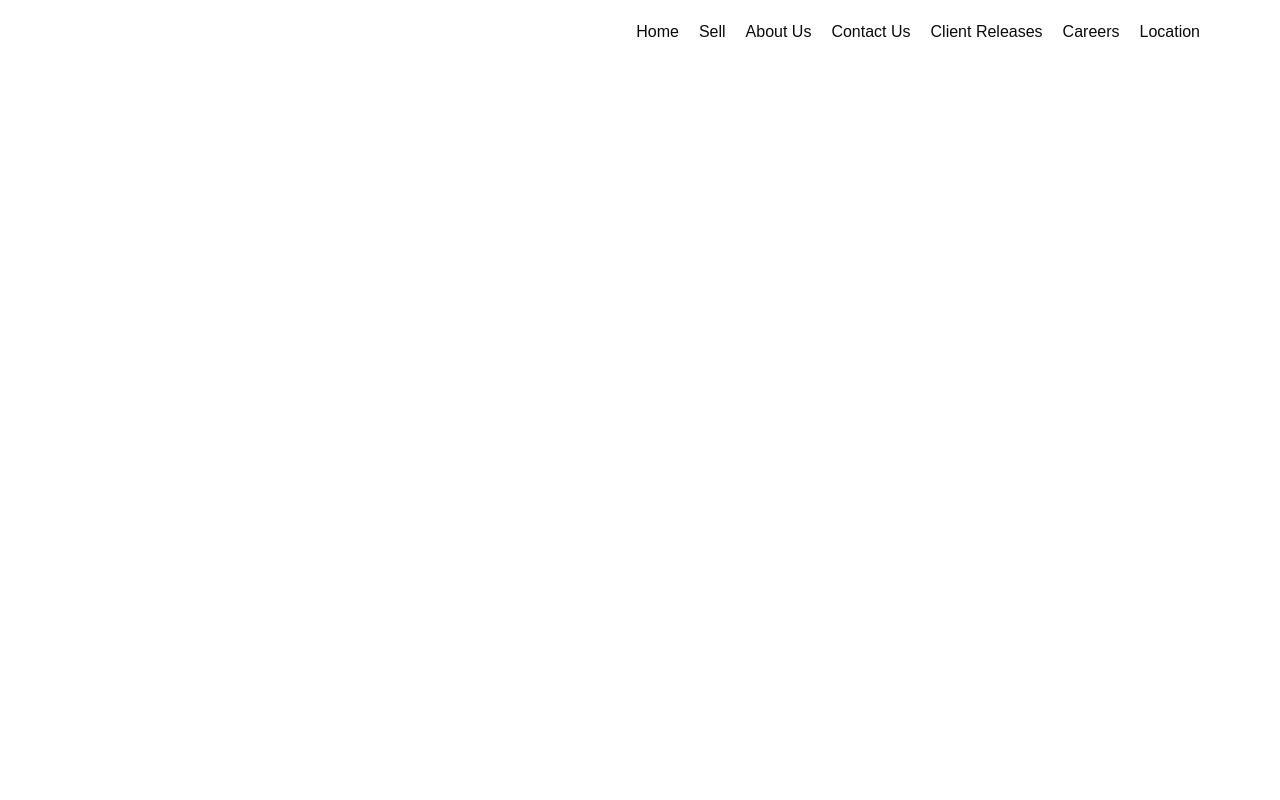
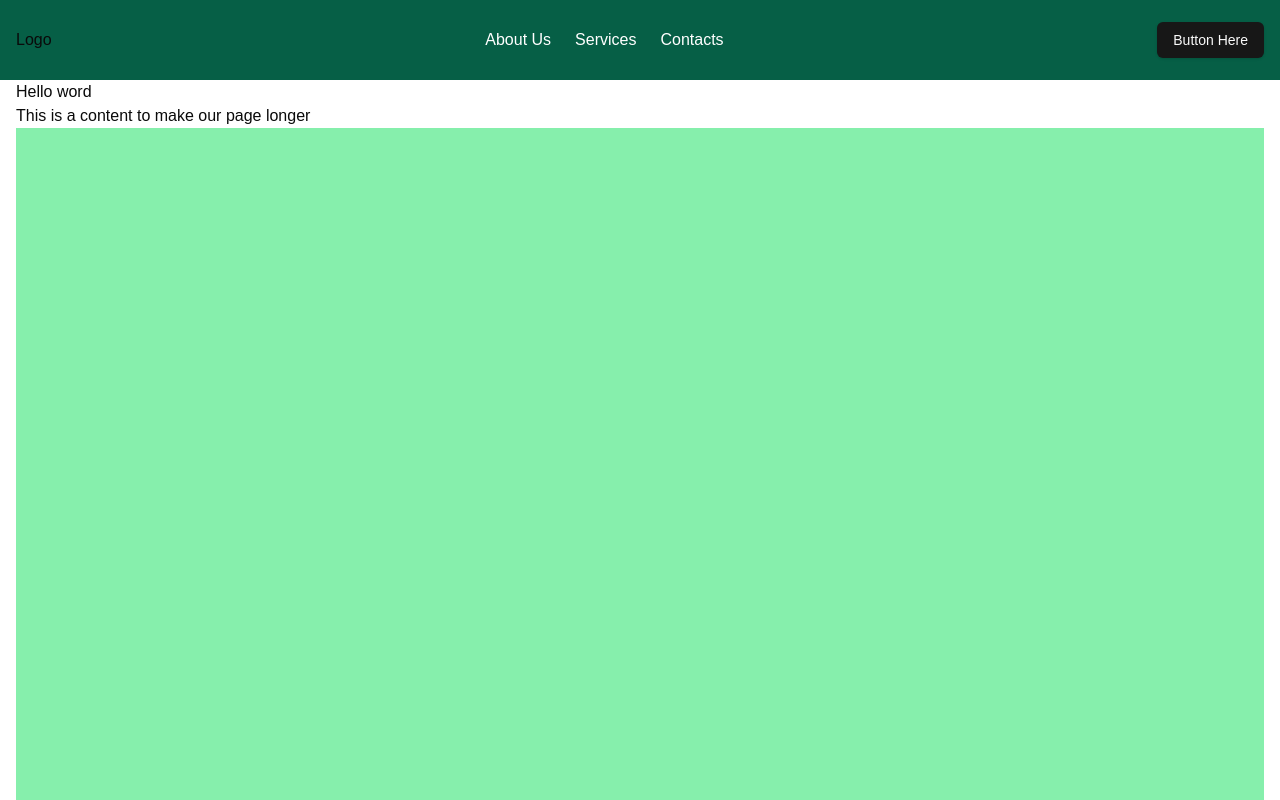
Before and after one commit to zachhh14/car-ecommerce-website, a Next.js app: page / in a window 1280 px wide. Shown: the top 800 px of the page. Built offline with nearby package versions, Linux system fonts and the light colour scheme.

Commit message:
fix: responsiveness of navbar

```diff
--- a/src/app/layout.tsx
+++ b/src/app/layout.tsx
@@ -1,6 +1,8 @@
 import type { Metadata } from 'next'
 import { Geist, Geist_Mono } from 'next/font/google'
 import './globals.css'
+import Nav from '@/components/nav'
+import Navbar from '@/components/navbar'
 
 const geistSans = Geist({
     variable: '--font-geist-sans',
@@ -27,6 +29,8 @@ export default function RootLayout({
             <body
                 className={`${geistSans.variable} ${geistMono.variable} antialiased`}
             >
+                {/* <Nav /> */}
+                <Navbar />
                 {children}
             </body>
         </html>
--- a/src/app/page.tsx
+++ b/src/app/page.tsx
@@ -1,9 +1,12 @@
-import Nav from '@/components/nav'
-
-export default function Home() {
+const Home = () =>  {
     return (
-        <>
-            <Nav />
-        </>
+        <div className='container mx-auto px-4'>
+            <h1>Hello word</h1>
+            <p>This is a content to make our page longer</p>
+            <div className='w-full h-screen bg-green-300'></div>
+            <p>Lorem Ipsum is simply dummy text ...</p>
+        </div>
     )
 }
+
+export default Home
--- a/src/app/products/create/page.tsx
+++ b/src/app/products/create/page.tsx
@@ -1,6 +1,5 @@
 'use client'
 
-import Nav from '@/components/nav'
 import { Button } from '@/components/ui/button'
 import {
     Form,
@@ -42,8 +41,7 @@ const CreateProduct = () => {
 
     return (
         <div className='p-2'>
-            <Nav />
-            <h1 className='text-2xl font-bold text-center'>Create Product</h1>
+            <h1 className='text-2xl font-bold text-center'>Add Car</h1>
             {/* TODO: add mutiple image upload */}
             <Form {...form}>
                 <form onSubmit={form.handleSubmit(onSubmit)}>
--- a/src/components/nav.tsx
+++ /dev/null
@@ -1,19 +0,0 @@
-const Nav = () => {
-    return (
-        <nav className='flex justify-end py-5 px-20'>
-            <ul className='flex space-x-5'>
-                <li>Home</li>
-                <li>
-                    <a href='/products/create'>Sell</a>
-                </li>
-                <li>About Us</li>
-                <li>Contact Us</li>
-                <li>Client Releases</li>
-                <li>Careers</li>
-                <li>Location</li>
-            </ul>
-        </nav>
-    )
-}
-
-export default Nav
--- /dev/null
+++ b/src/components/navbar/index.tsx
@@ -0,0 +1,21 @@
+'use client'
+import { useState } from 'react'
+import Navbar from './navbar'
+import Sidebar from './sidebar'
+
+const Navigation = () => {
+    const [isOpen, setIsOpen] = useState(false)
+    const toggle = () => {
+        setIsOpen(!isOpen)
+    }
+    return (
+        <>
+            <Sidebar isOpen={isOpen} toggle={toggle} />
+            <Navbar
+              toggle={toggle}
+            />
+        </>
+    )
+}
+
+export default Navigation
--- /dev/null
+++ b/src/components/navbar/navbar.tsx
@@ -0,0 +1,39 @@
+import React from 'react'
+import Link from 'next/link'
+import { Button } from '../ui/button'
+
+const Navbar = ({ toggle }: { toggle: () => void }) => {
+    return (
+        <>
+            <div className='w-full h-20 bg-emerald-800 sticky top-0'>
+                <div className='container mx-auto px-4 h-full'>
+                    <div className='flex justify-between items-center h-full'>
+                        {/* <Logo /> */}
+                        <h1>Logo</h1>
+                        <ul className='hidden md:flex gap-x-6 text-white'>
+                            <li>
+                                <Link href='/about'>
+                                    <p>About Us</p>
+                                </Link>
+                            </li>
+                            <li>
+                                <Link href='/services'>
+                                    <p>Services</p>
+                                </Link>
+                            </li>
+                            <li>
+                                <Link href='/contacts'>
+                                    <p>Contacts</p>
+                                </Link>
+                            </li>
+                        </ul>
+                        {/* <Button /> */}
+                        <Button onClick={toggle}>Button Here</Button>
+                    </div>
+                </div>
+            </div>
+        </>
+    )
+}
+
+export default Navbar
--- /dev/null
+++ b/src/components/navbar/sidebar.tsx
@@ -0,0 +1,56 @@
+import Link from 'next/link'
+
+const Sidebar = ({
+    isOpen,
+    toggle,
+}: {
+    isOpen: boolean
+    toggle: () => void
+}) => {
+    return (
+        <>
+            <div
+                className='sidebar-container fixed w-full h-full overflow-hidden justify-center bg-white grid pt-[120px] left-0 z-10'
+                style={{
+                    opacity: `${isOpen ? '1' : '0'}`,
+                    top: ` ${isOpen ? '0' : '-100%'}`,
+                }}
+            >
+                <button className='absolute right-0 p-5' onClick={toggle}>
+                    {/* Close icon */}
+                    <svg
+                        xmlns='http://www.w3.org/2000/svg'
+                        width='48'
+                        height='48'
+                        viewBox='0 0 24 24'
+                    >
+                        <path
+                            fill='currentColor'
+                            d='M19 6.41L17.59 5L12 10.59L6.41 5L5 6.41L10.59 12L5 17.59L6.41 19L12 13.41L17.59 19L19 17.59L13.41 12L19 6.41Z'
+                        />
+                    </svg>
+                </button>
+
+                <ul className='sidebar-nav text-center leading-relaxed text-xl'>
+                    <li>
+                        <Link href='/about' onClick={toggle}>
+                            <p>About Us</p>
+                        </Link>
+                    </li>
+                    <li>
+                        <Link href='/services' onClick={toggle}>
+                            <p>Services</p>
+                        </Link>
+                    </li>
+                    <li>
+                        <Link href='/contacts' onClick={toggle}>
+                            <p>Contacts</p>
+                        </Link>
+                    </li>
+                </ul>
+            </div>
+        </>
+    )
+}
+
+export default Sidebar
```
